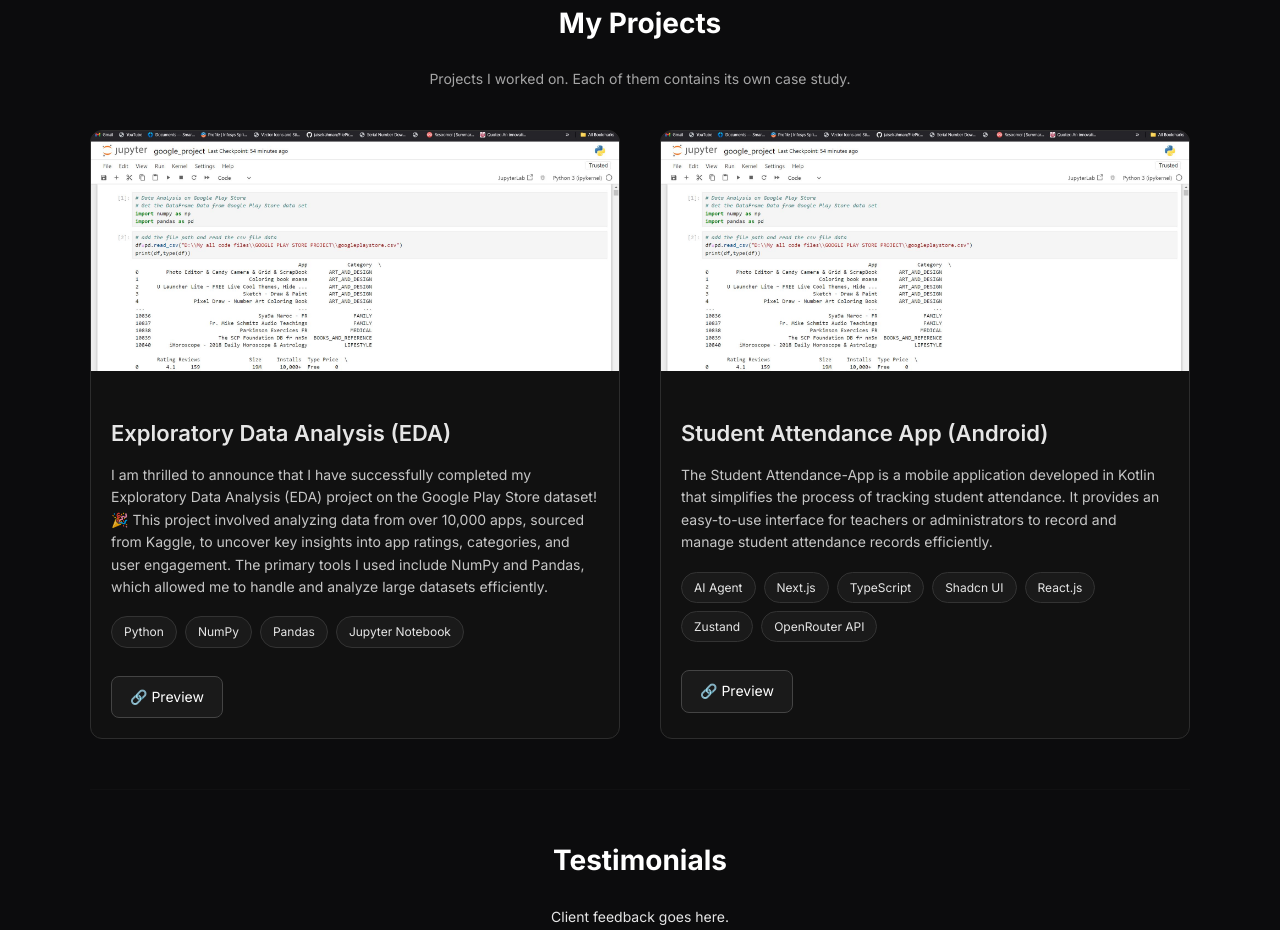
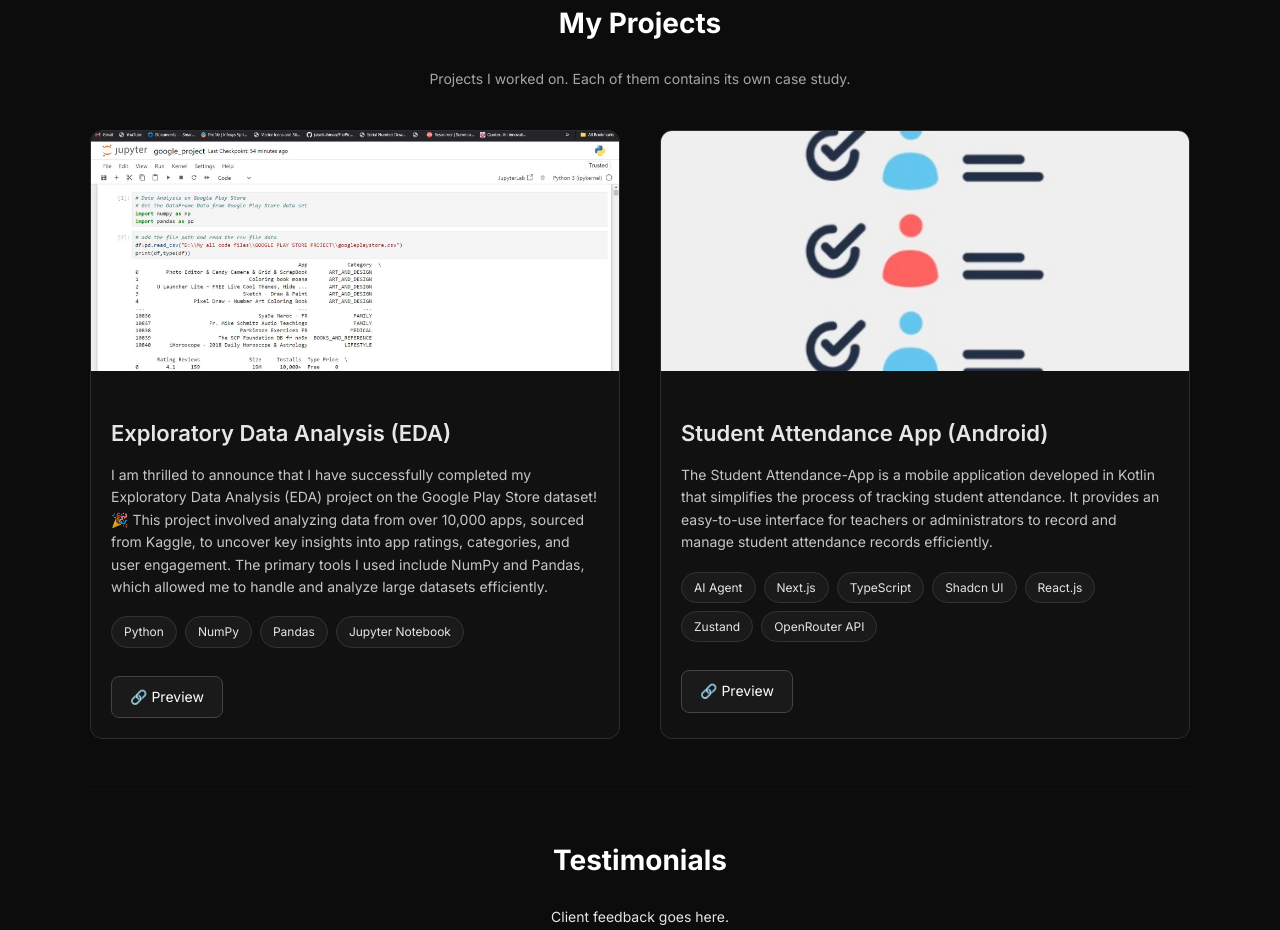
Before and after one commit to RupeshzadeRNZ/MY-Portfolio-Website, a plain HTML site: page Index.html in a window 1280 px wide. Shown: the part 3154-4084 px from the top of the page. Drawn offline with Linux system fonts and the light colour scheme.

Commit message:
add image

```diff
--- a/Index.html
+++ b/Index.html
@@ -226,7 +226,7 @@ Outside of work, I like exploring new design trends, experimenting with modern w
 
     <!-- PROJECT 1 -->
     <article class="project-card">
-      <img src="/assets/images/Exploratory Data Analysis (EDA) .jpg" alt="Project Image" class="project-img">
+      <img src="/assets/images/Exploratory Data Analysis (EDA).jpg" alt="Project Image" class="project-img">
 
       <div class="project-content">
         <h3 class="project-title">Exploratory Data Analysis (EDA)</h3>
@@ -247,7 +247,7 @@ Outside of work, I like exploring new design trends, experimenting with modern w
 
     <!-- PROJECT 2 -->
     <article class="project-card">
-      <img src="/assets/images/Exploratory Data Analysis (EDA) .jpg" alt="Project Image" class="project-img">
+      <img src="/assets/images/Student Attendance App (Android).jpg" alt="Project Image" class="project-img">
 
       <div class="project-content">
         <h3 class="project-title">Student Attendance App (Android)</h3>
```
Also changed, not shown: assets/images/Exploratory Data Analysis (EDA).jpg (renamed from assets/images/Exploratory Data Analysis (EDA) .jpg), assets/images/Student Attendance App (Android).jpg (added).
